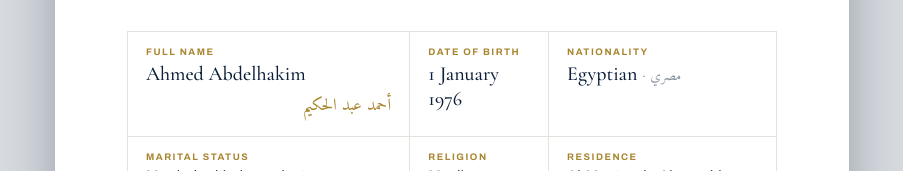
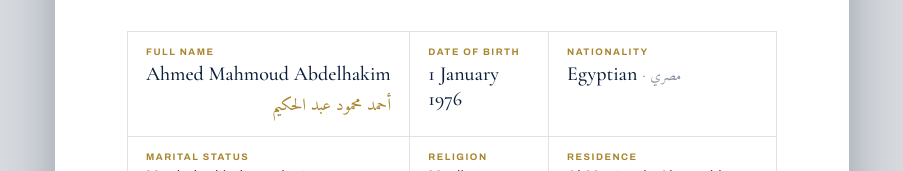
Before and after one commit to kenzyabdelhakim/ahmed_abdelhakim, a plain HTML site: page index.html in a window 1280 px wide. Shown: the part 2599-2770 px from the top of the page, without its empty margins (220-1123 px from the left). Drawn offline with nearby package versions, Linux system fonts and the light colour scheme.

Commit message:
Update full name to Ahmed Mahmoud Abdelhakim in personal profile section

```diff
--- a/index.html
+++ b/index.html
@@ -176,8 +176,8 @@
   <div class="info-grid" style="grid-template-columns:repeat(3,1fr);">
     <div class="info-cell">
       <div class="k">Full Name</div>
-      <div class="v">Ahmed Abdelhakim</div>
-      <div class="ar-serif" style="font-size:17px;color:var(--gold-deep);margin-top:4px;">أحمد عبد الحكيم</div>
+      <div class="v">Ahmed Mahmoud Abdelhakim</div>
+      <div class="ar-serif" style="font-size:17px;color:var(--gold-deep);margin-top:4px;">أحمد محمود عبد الحكيم</div>
     </div>
     <div class="info-cell">
       <div class="k">Date of Birth</div>
```
